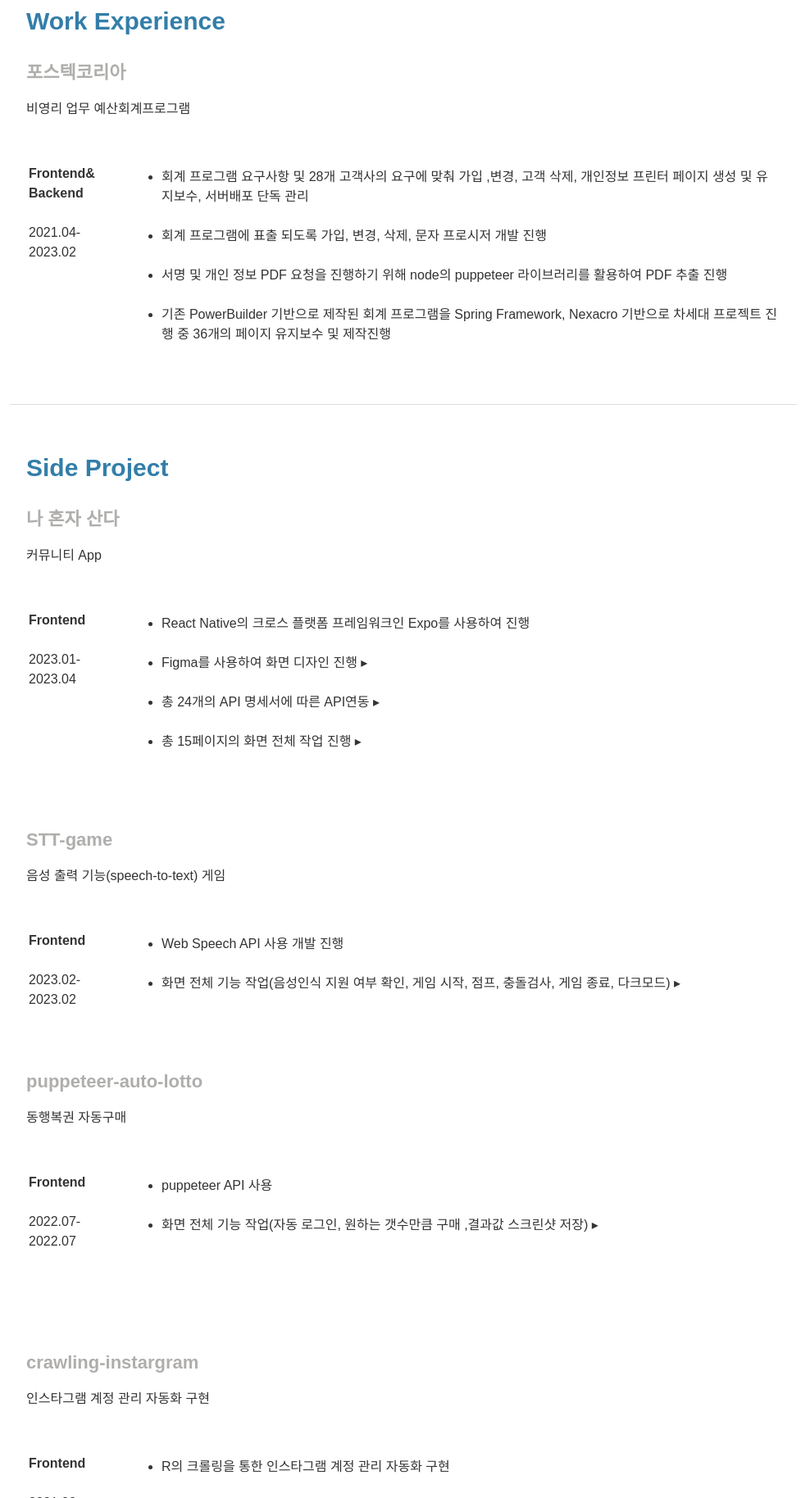
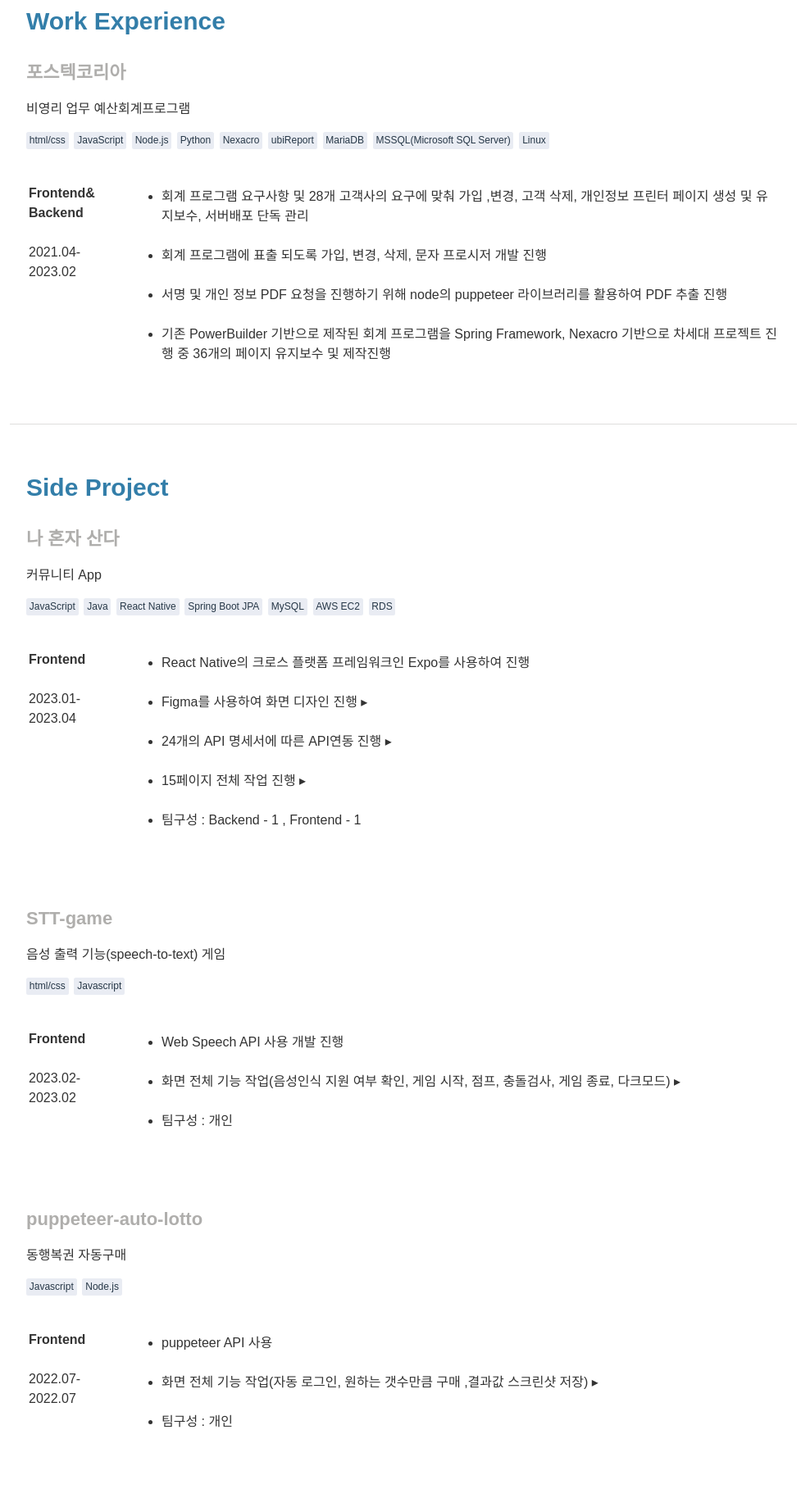
Before and after one commit to km6293/km6293.github.io, a plain HTML site: page index.html in a window 1280 px wide. Shown: the part 972-2800 px from the top of the page at 82% size, without its empty margins (148-1125 px from the left). Drawn offline with Linux system fonts and the light colour scheme.

Commit message:
기술 스택 추가

```diff
--- a/index.html
+++ b/index.html
@@ -40,7 +40,7 @@
 			<div class="container" style="height:100%">
         <p>
           <spne class="subTitle">Introduce</spne><br/><br/>
-          1년차 개발자로 주로 웹 개발을 담당했으며 솔루션 프로그램 요구사항, 고객사의 요구사항에 맞춰 페이지 생성 및 유지보수를 진행하였으며, 10년동안 사용하였던 회계 프로그램의 차세대 개발을 처음부터 오픈할때까지 진행한 적이 있습니다.<br/><br/>
+          1년차 개발자로 주로 웹 개발을 담당했으며 솔루션 프로그램 요구사항, 고객사의 요구사항에 맞춰 페이지 생성 및 유지보수를 진행하였으며, 10년이상 사용하였던 회계 프로그램의 차세대 개발을 처음부터 오픈할때까지 진행한 적이 있습니다.<br/><br/>
           비즈니스 성장을 이루기 위해 동료들과의 상호작용과 아이디어 공유를 우선시하며, 이를 위해 나 자신의 학습과 성장 역량을 쌓고자 지속적으로 노력하고, 서로에게 기여할 수 있는 문화가 될 수 있도록 협업해왔습니다. <br/><br/>
           효율을 높이고 자동화를 통해 반복적인 작업을 해결하는 일을 좋아합니다. 운영팀의 단순하고 반복적인 업무를 줄이기 위해 백오피스(pyautogui 라이브러리, Excel VBA 등 활용)를 개발하여 운영팀 업무 시간을 주당 3시간 이상 줄였던 경험이 있습니다.<br/>
         </p>
@@ -56,6 +56,15 @@
         </spne><br/><br/>
         <a style="font-size: 22px; font-weight: bold;" href="http://npas.co.kr" target="_blank">포스텍코리아</a>
         <p>비영리 업무 예산회계프로그램</p>
+        <p class="stack">html/css</p>
+        <p class="stack">JavaScript</p>
+        <p class="stack">Node.js</p>
+        <p class="stack">Python</p>
+        <p class="stack">Nexacro</p>
+        <p class="stack">ubiReport</p>
+        <p class="stack">MariaDB</p>
+        <p class="stack">MSSQL(Microsoft SQL Server)</p>
+        <p class="stack">Linux</p>
         <table>
           <tbody>
             <tr>
@@ -83,6 +92,13 @@
         </spne><br/><br/>
         <a style="font-size: 22px; font-weight: bold;" href="https://github.com/live-alone-team/livealone" target="_blank">나 혼자 산다</a>
         <p>커뮤니티 App</p>
+        <p class="stack">JavaScript</p>
+        <p class="stack">Java</p>
+        <p class="stack">React Native</p>
+        <p class="stack">Spring Boot JPA</p>
+        <p class="stack">MySQL</p>
+        <p class="stack">AWS EC2</p>
+        <p class="stack">RDS</p>
         <table>
           <tbody>
             <tr>
@@ -99,39 +115,42 @@
                   </div>
 
                   <li onclick=visible(hideApi) style="cursor: pointer;">
-                    총 24개의 API 명세서에 따른 API연동 ▸
+                    24개의 API 명세서에 따른 API연동 진행 ▸
                   </li><br/>
                   <div id="hideApi" style="display: none">
                     <img src="src/apiList.png" alt="api List Image" width="40%" height="60%" >
                     <img src="src/apiDetail.png" alt="api Deatil Image" width="40%" height="60%" >
                   </div>
 
-                  <li onclick=visible(hideList) style="cursor: pointer;">총 15페이지의 화면 전체 작업 진행 ▸</li><br/>
+                  <li onclick=visible(hideList) style="cursor: pointer;">15페이지 전체 작업 진행 ▸</li><br/>
 
                   <div id="hideList" style="display: none">
                     <ul>
-                      <li onclick=visible(hideLogin) style="cursor: pointer;">회원가입, 로그인</li><br/>
+                      <li onclick=visible(hideLogin) style="cursor: pointer;">회원가입, 로그인 ▸</li><br/>
                       <div id="hideLogin" style="display: none">
                         <iframe src="https://drive.google.com/file/d/1O7Gxa0IaX58G4YT7fAGI_dwkCKiKtKfd/preview" width="640" height="480" allow="autoplay"></iframe>
                       </div>
 
-                      <li onclick=visible(hideMain) style="cursor: pointer;">메인페이지</li><br/>
+                      <li onclick=visible(hideMain) style="cursor: pointer;">메인페이지 ▸</li><br/>
                       <div id="hideMain" style="display: none">
                         <iframe src="https://drive.google.com/file/d/1SIVJ6Yok2XdIffHA6d14eEiNk7eAMJwz/preview" width="640" height="480" allow="autoplay"></iframe>
                       </div>
 
-                      <li onclick=visible(hideVote) style="cursor: pointer;">투표</li><br/>
+                      <li onclick=visible(hideVote) style="cursor: pointer;">투표 ▸</li><br/>
                       <div id="hideVote" style="display: none">
                         <iframe src="https://drive.google.com/file/d/1LqjkZnBcMAdY1iIAARKMsxGNxYv8AjtG/preview" width="640" height="480" allow="autoplay"></iframe>
                         <iframe src="https://drive.google.com/file/d/1SrrmVXrUapbz7sPv3t3krDiwt4ANVraI/preview" width="640" height="480" allow="autoplay"></iframe>
                       </div>
 
-                      <li onclick=visible(hideProfile) style="cursor: pointer;">프로필</li><br/>
+                      <li onclick=visible(hideProfile) style="cursor: pointer;">프로필 ▸</li><br/>
                       <div id="hideProfile" style="display: none">
                         <iframe src="https://drive.google.com/file/d/1kfLdbEjJS8BfVFYSvW0mhZD8gGic6-Wt/preview" width="640" height="480" allow="autoplay"></iframe>
                       </div>
+
                     </ul>
                   </div>
+
+                  <li>팀구성 : Backend - 1 , Frontend - 1</li><br/>
                 </ul>
               </td>
             </tr>
@@ -142,6 +161,8 @@
 
         <a style="font-size: 22px; font-weight: bold;" href="https://github.com/km6293/STT-game" target="_blank">STT-game</a>
         <p>음성 출력 기능(speech-to-text) 게임</p>
+        <p class="stack">html/css</p>
+        <p class="stack">Javascript</p>
         <table>
           <tbody>
             <tr>
@@ -157,7 +178,7 @@
                     <img src="src/stt2.gif" alt="stt Image" width="60%" height="60%" ><br/>
                     <img src="src/stt3.gif" alt="stt Image" width="60%" height="60%" >
                   </div>
-
+                  <li>팀구성 : 개인</li><br/>
                 </ul>
               </td>
             </tr>
@@ -168,6 +189,8 @@
 
         <a style="font-size: 22px; font-weight: bold;" href="https://github.com/km6293/puppeteer-auto-lotto" target="_blank">puppeteer-auto-lotto</a>
         <p>동행복권 자동구매</p>
+        <p class="stack">Javascript</p>
+        <p class="stack">Node.js</p>
         <table>
           <tbody>
             <tr>
@@ -182,6 +205,7 @@
                     <img src="src/auto1.gif" alt="stt Image" width="60%" height="60%" ><br/>
                     <img src="src/auto2.gif" alt="stt Image" width="60%" height="60%" >
                   </div>
+                  <li>팀구성 : 개인</li><br/>
                 </ul>
               </td>
             </tr>
@@ -211,6 +235,7 @@
 
         <a style="font-size: 22px; font-weight: bold;" href="https://github.com/km6293/crawling-instargram" target="_blank">crawling-instargram</a>
         <p>인스타그램 계정 관리 자동화 구현</p>
+        <p class="stack">R</p>
         <table>
           <tbody>
             <tr>
@@ -219,12 +244,22 @@
                 <ul>
                   <li>R의 크롤링을 통한 인스타그램 계정 관리 자동화 구현</li><br/>
                   <li onclick=visible(hideInsta) style="cursor: pointer;">
-                    화면 전체 기능 작업(팔로우, 댓글, 언팔로우) ▸
+                    화면 전체 기능 작업 ▸
                   </li><br/>
                   <div id="hideInsta" style="display: none">
-                    <iframe src="https://drive.google.com/file/d/16vhQpeukyT7dV1R1Ud_HkyPoe3NQ07dF/preview" width="640" height="480" allow="autoplay"></iframe>
-                    <iframe src="https://drive.google.com/file/d/14YQqJsoruHqC7r0cpndZqp1dXg8PRg8a/preview" width="640" height="480" allow="autoplay"></iframe>
+                    <ul>
+                      <li onclick=visible(hideInstaVideo1) style="cursor: pointer;">로그인, 원하는 태그의 원하는 갯수만큼 팔로잉, 댓글, 좋아요 ▸</li><br/>
+                      <div id="hideInstaVideo1" style="display: none">
+                        <iframe src="https://drive.google.com/file/d/1eL3SJW5TdkCQSbzDAZ2ui0nL9xHK7rup/preview" width="640" height="480" allow="autoplay"></iframe>
+                      </div>
+
+                      <li onclick=visible(hideInstaVideo2) style="cursor: pointer;">팔로워가 아닌경우 취소 ▸</li><br/>
+                      <div id="hideInstaVideo2" style="display: none">
+                        <iframe src="https://drive.google.com/file/d/1fp8R54fm2_S5JSYmSrrKNWzxvDwlCxR1/preview" width="640" height="480" allow="autoplay"></iframe>
+                      </div>
+                    </ul>
                   </div>
+                  <li>팀구성 : 개인</li><br/>
                 </ul>
               </td>
             </tr>
--- a/style.css
+++ b/style.css
@@ -103,3 +103,17 @@ footer p {
 	font-size: 1.6rem;
 	text-align: center;
 }
+
+.stack {
+  font-size: 12px;
+  line-height: 1.5;
+  display: inline-block;
+  vertical-align: top;
+  margin: 0 0.25rem 0.25rem 0;
+  padding: 0.125rem 0.375rem;
+  border: 0;
+  border-radius: 0.25rem;
+  font-weight: 400;
+  color: #263747;
+  background-color: #E9ECF3;
+}
```
